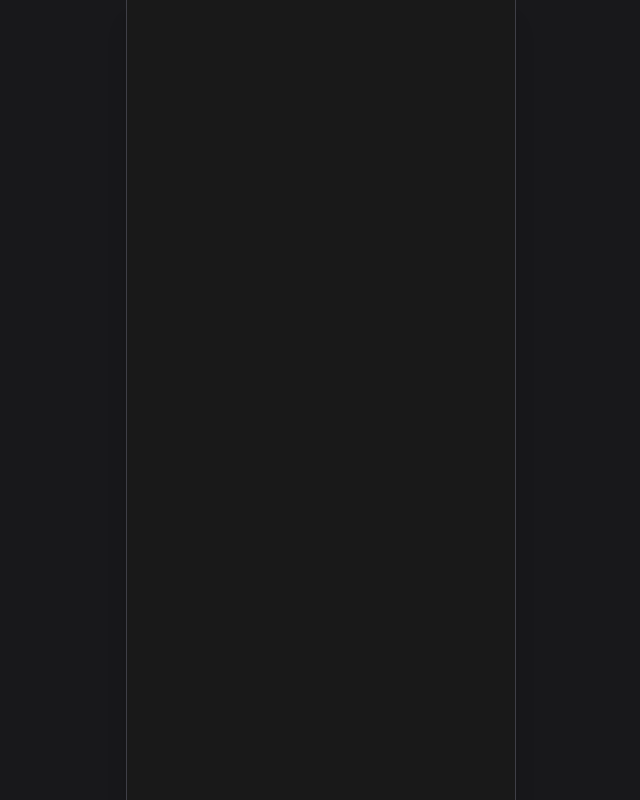
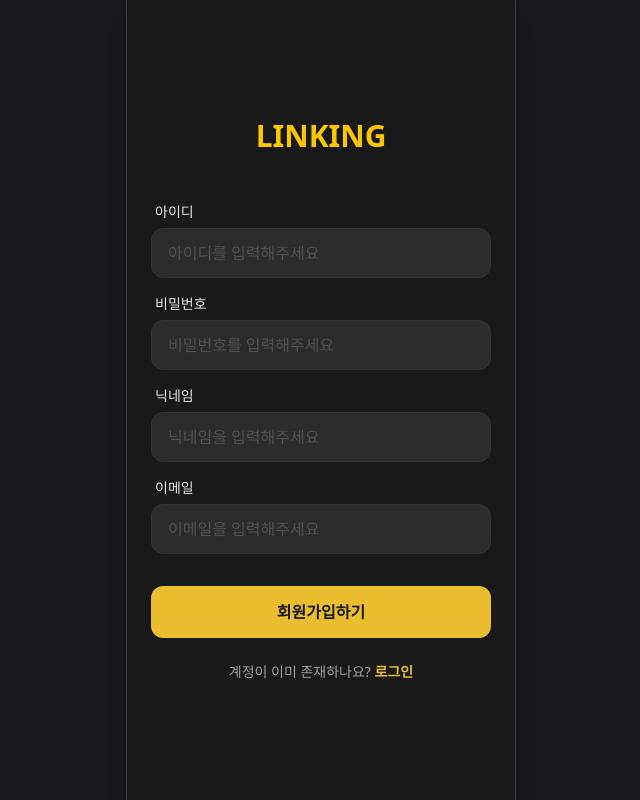
Before and after one commit to gdg-hongik-univ-program/5th-linking-frontend, a React (Vite) app: page /signup in a window 1280 px wide. Before the commit this address had no page. Shown: the whole page, without its empty margins (319-959 px from the left). Built offline with nearby package versions, Linux system fonts and the light colour scheme.

Commit message:
feat: 회원가입 페이지 추가

```diff
--- a/src/App.jsx
+++ b/src/App.jsx
@@ -2,6 +2,7 @@ import { Routes, Route } from "react-router-dom"; // BrowserRouter 삭제
 import LoginPage from "./pages/LoginPage";
 import HomePage from "./pages/HomePage";
 import Layout from "./components/layout/Layout";
+import SignupPage from "./pages/SignupPage";
 
 function App() {
   return (
@@ -9,6 +10,7 @@ function App() {
       <div className="w-full max-w-[390px] min-h-screen bg-brand-bg shadow-xl overflow-hidden relative border-x border-zinc-700">
       <Routes>
       <Route path="/" element={<LoginPage />} />
+      <Route path = "/signup" element = {<SignupPage />} />
       <Route element={<Layout />}>
         <Route path="/home" element={<HomePage />} />
         </Route>
--- /dev/null
+++ b/src/pages/SignupPage.jsx
@@ -0,0 +1,34 @@
+import Input from "../components/common/Input";
+
+const SignupPage = () => {
+    return (
+    <div className="min-h-screen flex flex-col justify-center px-6 bg-brand-bg">
+
+      <div className="mb-2 text-center">
+        <h1 className="text-3xl font-bold text-yellow-400 mb-10">LINKING</h1>
+      </div>
+
+      <div className="flex flex-col gap-4">
+        <Input label="아이디" type="text" placeholder="아이디를 입력해주세요" />
+        <Input label="비밀번호" type="password" placeholder="비밀번호를 입력해주세요" />
+        <Input label="닉네임" type="text" placeholder="닉네임을 입력해주세요" />
+        <Input label="이메일" type="text" placeholder="이메일을 입력해주세요" />
+
+        <button
+          type="button"
+          className="mt-4 w-full bg-brand-key text-brand-bg font-bold py-3.5 rounded-xl hover:opacity-90 transition-opacity"
+        >
+          회원가입하기
+        </button>
+      </div>
+
+      <div className="mt-6 text-center text-sm text-brand-text-sub">
+        계정이 이미 존재하나요?
+        <span className="text-brand-key font-bold cursor-pointer"> 로그인 </span>
+      </div>
+
+    </div>
+    );
+    };
+
+export default SignupPage;
```
